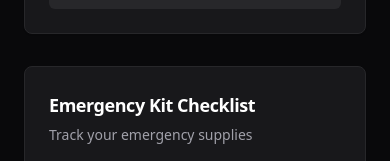
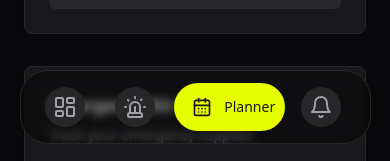
Before and after one commit to hasin-codes/crisiscore, a Next.js app: page /planner in a window 390 px wide. Shown: the part 683-844 px from the top of the page. Built offline with nearby package versions, Linux system fonts and the light colour scheme; no server answers.

Commit message:
minor bug fix

```diff
--- a/app/globals.css
+++ b/app/globals.css
@@ -108,3 +108,12 @@ html, body {
   overflow-x: hidden;
   max-width: 100vw;
 }
+
+@keyframes loading-bar {
+  0% { transform: scaleX(0); }
+  100% { transform: scaleX(1); }
+}
+
+.animate-loading-bar {
+  animation: loading-bar 0.3s ease-out forwards;
+}
--- a/components/bottom-nav.tsx
+++ b/components/bottom-nav.tsx
@@ -21,8 +21,7 @@ const navItems: NavItem[] = [
 export default function BottomNav() {
   const router = useRouter()
   const pathname = usePathname()
-  const { scrollY } = useScroll()
-  const [isScrollingUp, setIsScrollingUp] = useState(true)
+  const [isVisible, setIsVisible] = useState(true)
   const [lastScrollY, setLastScrollY] = useState(0)
 
   const activeTab = navItems.findIndex(item => item.href === pathname)
@@ -30,7 +29,7 @@ export default function BottomNav() {
   useEffect(() => {
     const handleScroll = () => {
       const currentScrollY = window.scrollY
-      setIsScrollingUp(currentScrollY < lastScrollY)
+      setIsVisible(currentScrollY < lastScrollY || currentScrollY < 10)
       setLastScrollY(currentScrollY)
     }
 
@@ -38,43 +37,46 @@ export default function BottomNav() {
     return () => window.removeEventListener('scroll', handleScroll)
   }, [lastScrollY])
 
-  const bottomValue = useTransform(
-    scrollY,
-    [0, 100],
-    [isScrollingUp ? '1vh' : '-100%', isScrollingUp ? '1vh' : '-100%']
-  )
-
   return (
     <motion.div
-      className="fixed left-[2vw] right-[2vw] pb-1 block md:hidden z-50"
-      style={{ bottom: bottomValue }}
-      initial={{ y: 100 }}
-      animate={{ y: 0 }}
-      transition={{ type: "spring", stiffness: 300, damping: 30 }}
+      className="fixed left-[2vw] right-[2vw] bottom-[1vh] pb-1 block md:hidden z-50"
+      animate={{
+        y: isVisible ? 0 : 100
+      }}
+      transition={{
+        duration: 0.3,
+        ease: "easeInOut"
+      }}
     >
       <div className="px-[2vw] py-[0.5vh]">
         <nav className="mx-auto max-w-[90vw]">
-          <div className="flex items-center justify-around rounded-[28px] bg-black/40 backdrop-blur-sm py-2 px-3 border border-zinc-800">
+          <div className="flex items-center justify-around rounded-[28px] bg-black/40 backdrop-blur-sm py-2 px-3 border border-zinc-800 overflow-hidden">
             {navItems.map((item, index) => {
               const isActive = activeTab === index
               return (
                 <motion.button
                   key={index}
-                  onClick={() => {
-                    router.push(item.href)
-                  }}
+                  onClick={() => router.push(item.href)}
                   className="relative flex items-center justify-center max-w-[120px]"
-                  whileTap={{ scale: 0.95 }}
                 >
                   {isActive && (
                     <motion.div
                       layoutId="bubble"
-                      className="absolute inset-0 -z-10 rounded-full bg-[#E6FF00]"
-                      initial={false}
-                      transition={{ type: "spring", bounce: 0.2, duration: 0.6 }}
+                      className="absolute rounded-full bg-[#E6FF00]"
+                      style={{
+                        top: '2px',
+                        bottom: '2px',
+                        left: '2px',
+                        right: '2px'
+                      }}
+                      transition={{
+                        type: "tween",
+                        duration: 0.3,
+                        ease: "easeInOut"
+                      }}
                     />
                   )}
-                  <span className="flex items-center gap-1 px-3 py-2">
+                  <span className="relative z-10 flex items-center gap-1 px-3 py-2">
                     <span className={`flex items-center justify-center rounded-full transition-colors ${
                       isActive ? "bg-transparent" : "bg-zinc-800"
                     } p-2`}>
--- a/components/top-bar.tsx
+++ b/components/top-bar.tsx
@@ -6,21 +6,41 @@ import { Avatar, AvatarFallback, AvatarImage } from "@/components/ui/avatar"
 import { SignInButton, SignedIn, SignedOut, UserButton } from "@clerk/nextjs"
 import { useRouter, usePathname } from "next/navigation"
 import { useUser } from "@clerk/nextjs"
-import { useEffect } from "react"
+import { useEffect, useState } from "react"
 import { useLoading } from "@/contexts/loading-context"
-import { motion } from "framer-motion"
 
 export function TopBar() {
   const router = useRouter()
   const pathname = usePathname()
   const { user } = useUser()
   const { isLoading } = useLoading()
+  const [isVisible, setIsVisible] = useState(true)
+  const [lastScrollY, setLastScrollY] = useState(0)
+
+  useEffect(() => {
+    const handleScroll = () => {
+      const currentScrollY = window.scrollY
+      setIsVisible(currentScrollY < lastScrollY || currentScrollY < 10)
+      setLastScrollY(currentScrollY)
+    }
+
+    window.addEventListener('scroll', handleScroll, { passive: true })
+    return () => window.removeEventListener('scroll', handleScroll)
+  }, [lastScrollY])
 
   return (
     <>
-      <div className="fixed top-0 left-0 right-0 h-[calc(2vh+56px)] bg-black/90 backdrop-blur-sm z-40" />
+      <div
+        className={`fixed top-0 left-0 right-0 h-[calc(2vh+56px)] bg-black/90 backdrop-blur-sm z-40 transition-transform duration-300 ease-in-out ${
+          isVisible ? 'translate-y-0' : '-translate-y-full'
+        }`}
+      />
 
-      <div className="fixed top-0 left-0 right-0 z-50">
+      <div
+        className={`fixed top-0 left-0 right-0 z-50 transition-transform duration-300 ease-in-out ${
+          isVisible ? 'translate-y-0' : '-translate-y-full'
+        }`}
+      >
         <div className="px-4 py-[1vh] bg-transparent">
           <nav className="w-full">
             <div className="flex items-center justify-between py-2 px-3">
@@ -97,14 +117,8 @@ export function TopBar() {
         <div className="relative w-full h-[2px]">
           <div className="absolute inset-0 bg-gradient-to-r from-transparent via-zinc-800 to-transparent" />
           {isLoading && (
-            <motion.div
-              className="absolute inset-0 bg-[#E6FF00]"
-              initial={{ scaleX: 0, originX: 0 }}
-              animate={{ scaleX: 1 }}
-              transition={{
-                duration: 0.3,
-                ease: "easeOut"
-              }}
+            <div
+              className="absolute inset-0 bg-[#E6FF00] origin-left animate-loading-bar"
             />
           )}
         </div>
--- a/components/ui/sidebar.tsx
+++ b/components/ui/sidebar.tsx
@@ -154,18 +154,15 @@ export const SidebarLink = ({
         }
         if (open && index === 1) {
           return (
-            <motion.span
-              initial={{ opacity: 0, x: -20 }}
-              animate={{ opacity: 1, x: 0 }}
-              exit={{ opacity: 0, x: -20 }}
-              transition={{
-                duration: 0.2,
-                ease: "easeInOut"
+            <span
+              className="text-base whitespace-nowrap transition-opacity duration-200"
+              style={{
+                opacity: open ? 1 : 0,
+                fontSize: '16px'
               }}
-              style={{ fontSize: '16px', whiteSpace: 'nowrap' }}
             >
               {child}
-            </motion.span>
+            </span>
           );
         }
         return null;
```
